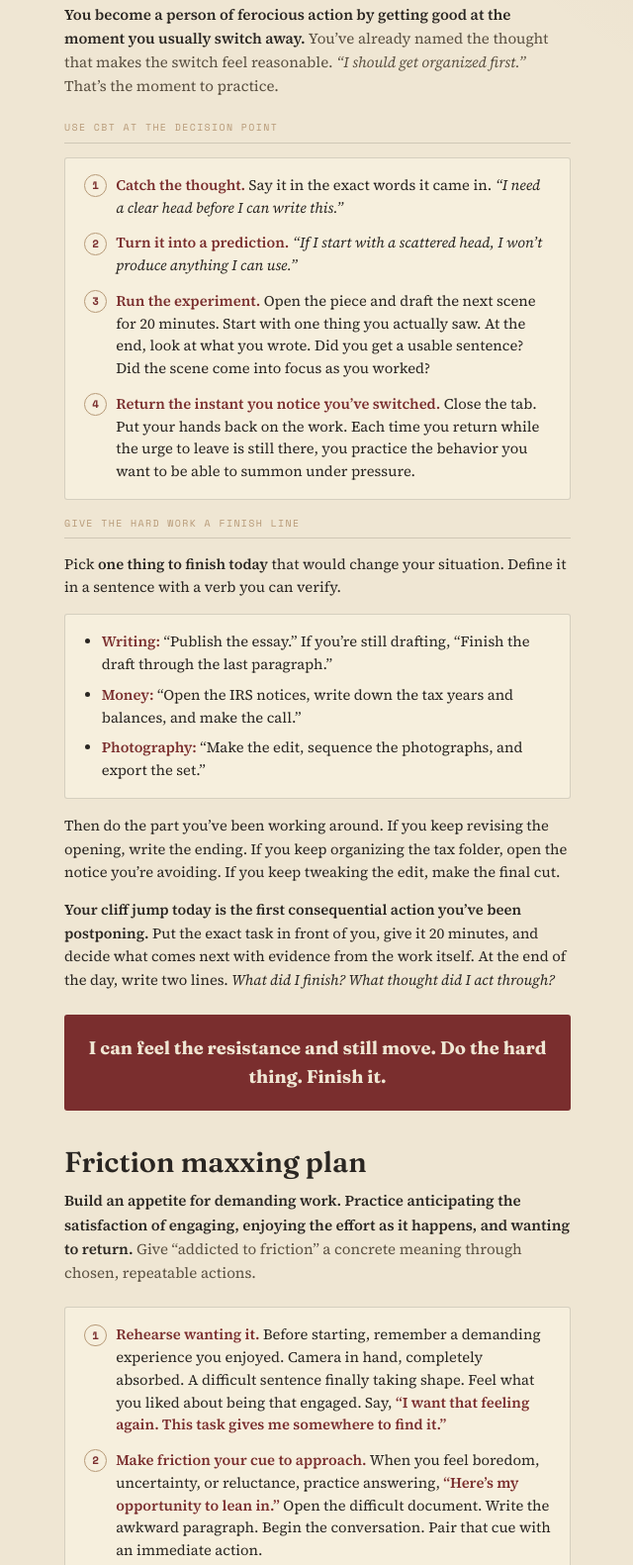
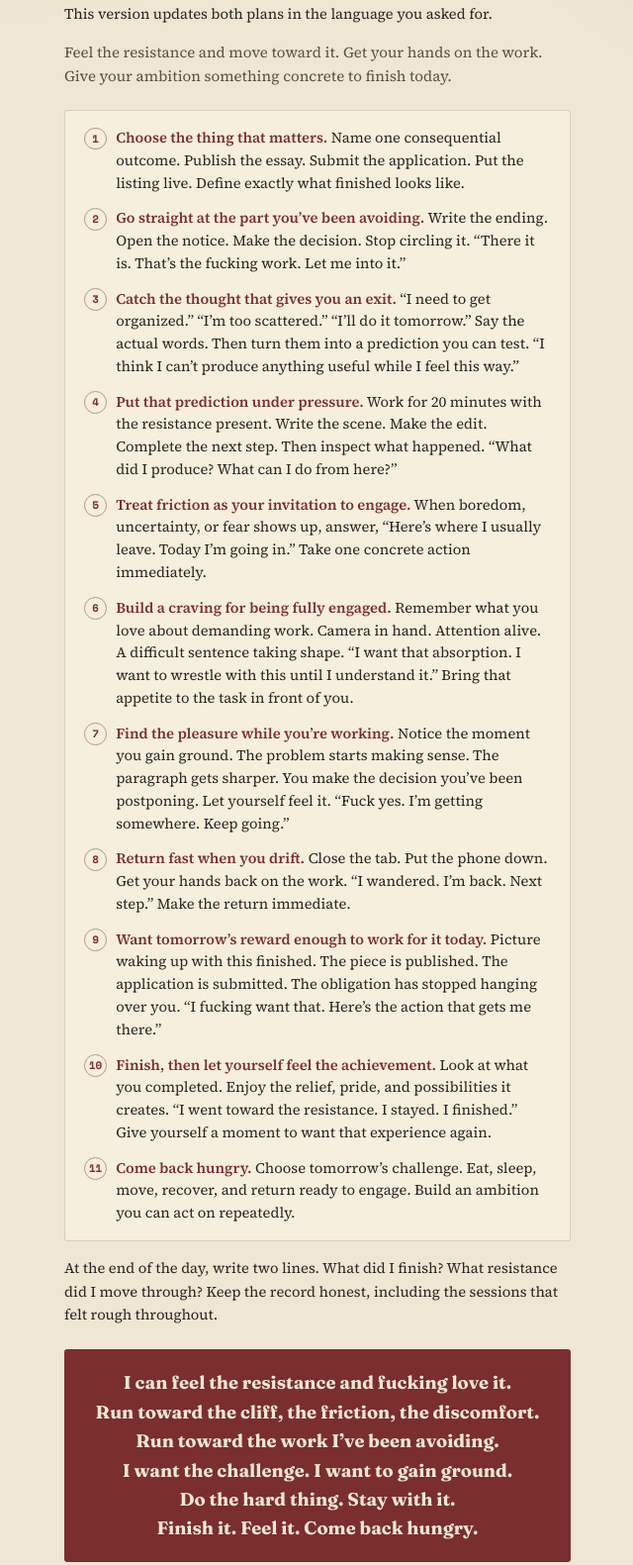
Before and after one commit to dougkimchopchop/doug-kim-dfk, a plain HTML site: page furious-action.html in a window 1280 px wide. Shown: the part 141-1722 px from the top of the page at 99% size, without its empty margins (319-959 px from the left). Drawn offline with nearby package versions, Linux system fonts and the light colour scheme.

Commit message:
Replace Furious Action page with combined 11-step plan
Co-Authored-By: Claude Opus 5.5 <noreply@anthropic.com>
Claude-Session: https://claude.ai/code/session_01GxraM3Emm6655V2T5sbB7o

```diff
--- a/furious-action.html
+++ b/furious-action.html
@@ -4,7 +4,7 @@
 <meta charset="UTF-8">
 <meta name="viewport" content="width=device-width, initial-scale=1.0, viewport-fit=cover">
 <title>Furious Action Plan + Friction Maxxing Plan</title>
-<meta name="description" content="You become a person of ferocious action by getting good at the moment you usually switch away.">
+<meta name="description" content="Feel the resistance and move toward it. Get your hands on the work. Give your ambition something concrete to finish today.">
 <meta name="apple-mobile-web-app-capable" content="yes">
 <meta name="apple-mobile-web-app-title" content="Furious Action">
 <meta name="theme-color" content="#EFE6D3">
@@ -40,50 +40,28 @@
 <div class="page">
 <nav class="breadcrumb" aria-label="Breadcrumb"><a href="/">Doug Kim</a><span class="breadcrumb-sep">/</span><span>Furious Action</span></nav>
 <h1 style="font-family:var(--display);font-weight:600;font-size:clamp(1.7rem,7vw,2.2rem);line-height:1.1;margin:0 0 .7rem;">Furious Action Plan + Friction Maxxing Plan</h1>
-<p class="lede"><b>You become a person of ferocious action by getting good at the moment you usually switch away.</b> You’ve already named the thought that makes the switch feel reasonable. <em>“I should get organized first.”</em> That’s the moment to practice.</p>
+<p class="body-p">This version updates both plans in the language you asked for.</p>
+<p class="lede">Feel the resistance and move toward it. Get your hands on the work. Give your ambition something concrete to finish today.</p>
 
-<div class="sec-lbl">Use CBT at the decision point</div>
 <div class="technique-card">
   <ol class="punch-steps">
-    <li><b>Catch the thought.</b> Say it in the exact words it came in. <em>“I need a clear head before I can write this.”</em></li>
-    <li><b>Turn it into a prediction.</b> <em>“If I start with a scattered head, I won’t produce anything I can use.”</em></li>
-    <li><b>Run the experiment.</b> Open the piece and draft the next scene for 20 minutes. Start with one thing you actually saw. At the end, look at what you wrote. Did you get a usable sentence? Did the scene come into focus as you worked?</li>
-    <li><b>Return the instant you notice you’ve switched.</b> Close the tab. Put your hands back on the work. Each time you return while the urge to leave is still there, you practice the behavior you want to be able to summon under pressure.</li>
+    <li><b>Choose the thing that matters.</b> Name one consequential outcome. Publish the essay. Submit the application. Put the listing live. Define exactly what finished looks like.</li>
+    <li><b>Go straight at the part you’ve been avoiding.</b> Write the ending. Open the notice. Make the decision. Stop circling it. “There it is. That’s the fucking work. Let me into it.”</li>
+    <li><b>Catch the thought that gives you an exit.</b> “I need to get organized.” “I’m too scattered.” “I’ll do it tomorrow.” Say the actual words. Then turn them into a prediction you can test. “I think I can’t produce anything useful while I feel this way.”</li>
+    <li><b>Put that prediction under pressure.</b> Work for 20 minutes with the resistance present. Write the scene. Make the edit. Complete the next step. Then inspect what happened. “What did I produce? What can I do from here?”</li>
+    <li><b>Treat friction as your invitation to engage.</b> When boredom, uncertainty, or fear shows up, answer, “Here’s where I usually leave. Today I’m going in.” Take one concrete action immediately.</li>
+    <li><b>Build a craving for being fully engaged.</b> Remember what you love about demanding work. Camera in hand. Attention alive. A difficult sentence taking shape. “I want that absorption. I want to wrestle with this until I understand it.” Bring that appetite to the task in front of you.</li>
+    <li><b>Find the pleasure while you’re working.</b> Notice the moment you gain ground. The problem starts making sense. The paragraph gets sharper. You make the decision you’ve been postponing. Let yourself feel it. “Fuck yes. I’m getting somewhere. Keep going.”</li>
+    <li><b>Return fast when you drift.</b> Close the tab. Put the phone down. Get your hands back on the work. “I wandered. I’m back. Next step.” Make the return immediate.</li>
+    <li><b>Want tomorrow’s reward enough to work for it today.</b> Picture waking up with this finished. The piece is published. The application is submitted. The obligation has stopped hanging over you. “I fucking want that. Here’s the action that gets me there.”</li>
+    <li><b>Finish, then let yourself feel the achievement.</b> Look at what you completed. Enjoy the relief, pride, and possibilities it creates. “I went toward the resistance. I stayed. I finished.” Give yourself a moment to want that experience again.</li>
+    <li><b>Come back hungry.</b> Choose tomorrow’s challenge. Eat, sleep, move, recover, and return ready to engage. Build an ambition you can act on repeatedly.</li>
   </ol>
 </div>
 
-<div class="sec-lbl">Give the hard work a finish line</div>
-<p class="body-p">Pick <b>one thing to finish today</b> that would change your situation. Define it in a sentence with a verb you can verify.</p>
-<div class="technique-card">
-  <ul class="bullets">
-    <li><b>Writing:</b> “Publish the essay.” If you’re still drafting, “Finish the draft through the last paragraph.”</li>
-    <li><b>Money:</b> “Open the IRS notices, write down the tax years and balances, and make the call.”</li>
-    <li><b>Photography:</b> “Make the edit, sequence the photographs, and export the set.”</li>
-  </ul>
-</div>
-<p class="body-p">Then do the part you’ve been working around. If you keep revising the opening, write the ending. If you keep organizing the tax folder, open the notice you’re avoiding. If you keep tweaking the edit, make the final cut.</p>
-<p class="body-p"><b>Your cliff jump today is the first consequential action you’ve been postponing.</b> Put the exact task in front of you, give it 20 minutes, and decide what comes next with evidence from the work itself. At the end of the day, write two lines. <em>What did I finish? What thought did I act through?</em></p>
+<p class="body-p">At the end of the day, write two lines. What did I finish? What resistance did I move through? Keep the record honest, including the sessions that felt rough throughout.</p>
 
-<div class="closing-summary">I can feel the resistance and still move. Do the hard thing. Finish it.</div>
-
-<h2 class="part-title">Friction maxxing plan</h2>
-<p class="lede"><b>Build an appetite for demanding work. Practice anticipating the satisfaction of engaging, enjoying the effort as it happens, and wanting to return.</b> Give “addicted to friction” a concrete meaning through chosen, repeatable actions.</p>
-
-<div class="technique-card">
-  <ol class="punch-steps">
-    <li><b>Rehearse wanting it.</b> Before starting, remember a demanding experience you enjoyed. Camera in hand, completely absorbed. A difficult sentence finally taking shape. Feel what you liked about being that engaged. Say, <b>“I want that feeling again. This task gives me somewhere to find it.”</b></li>
-    <li><b>Make friction your cue to approach.</b> When you feel boredom, uncertainty, or reluctance, practice answering, <b>“Here’s my opportunity to lean in.”</b> Open the difficult document. Write the awkward paragraph. Begin the conversation. Pair that cue with an immediate action.</li>
-    <li><b>Find pleasure inside the struggle.</b> As you work, notice each satisfying detail. Your attention settling. A confusing problem becoming understandable. A decision made. A sentence improving. Pause briefly to recognize it. <b>“This feels good. I’m enjoying working through it.”</b> Use words that match what you actually feel.</li>
-    <li><b>Reward staying while you are staying.</b> When the urge to escape appears and you complete the next step, acknowledge that moment. <b>“I wanted to leave, and I stayed. That was satisfying.”</b> Give yourself credit during the effort so finishing has rewards along the way.</li>
-    <li><b>Make tomorrow’s reward vivid.</b> Picture waking up with the essay published, the application submitted, or the listing live. Name what completion gives you. <b>“I want the freedom of having this finished. I’m willing to work for it now.”</b></li>
-    <li><b>Savor completion until it registers.</b> Look at the finished work. Let yourself enjoy the relief, pride, and possibilities it creates. Record the connection. <em>“I approached something difficult, worked through it, and finished. I want another experience like that.”</em></li>
-    <li><b>Feed the appetite through repetition.</b> Choose another meaningful challenge tomorrow. Increase the demand as your capacity grows. Include recovery so you can return with attention and energy. Build a record of work you increasingly look forward to tackling.</li>
-  </ol>
-</div>
-
-<p class="body-p">Some sessions will feel unpleasant throughout. Record those honestly alongside the moments when effort becomes absorbing or satisfying. Let your growing appetite rest on experiences you can recognize and repeat.</p>
-
-<div class="closing-summary">I want the challenge.<br>Let me into the difficult part.<br>Find the satisfaction in the effort.<br>Enjoy gaining ground.<br>Finish it. Feel it. Come back hungry.</div>
+<div class="closing-summary">I can feel the resistance and fucking love it.<br>Run toward the cliff, the friction, the discomfort.<br>Run toward the work I’ve been avoiding.<br>I want the challenge. I want to gain ground.<br>Do the hard thing. Stay with it.<br>Finish it. Feel it. Come back hungry.</div>
 
 <p class="foot">doug kim — updated 2026</p>
 </div>
```
Also changed, not shown: index.html (+1 -1 lines).
